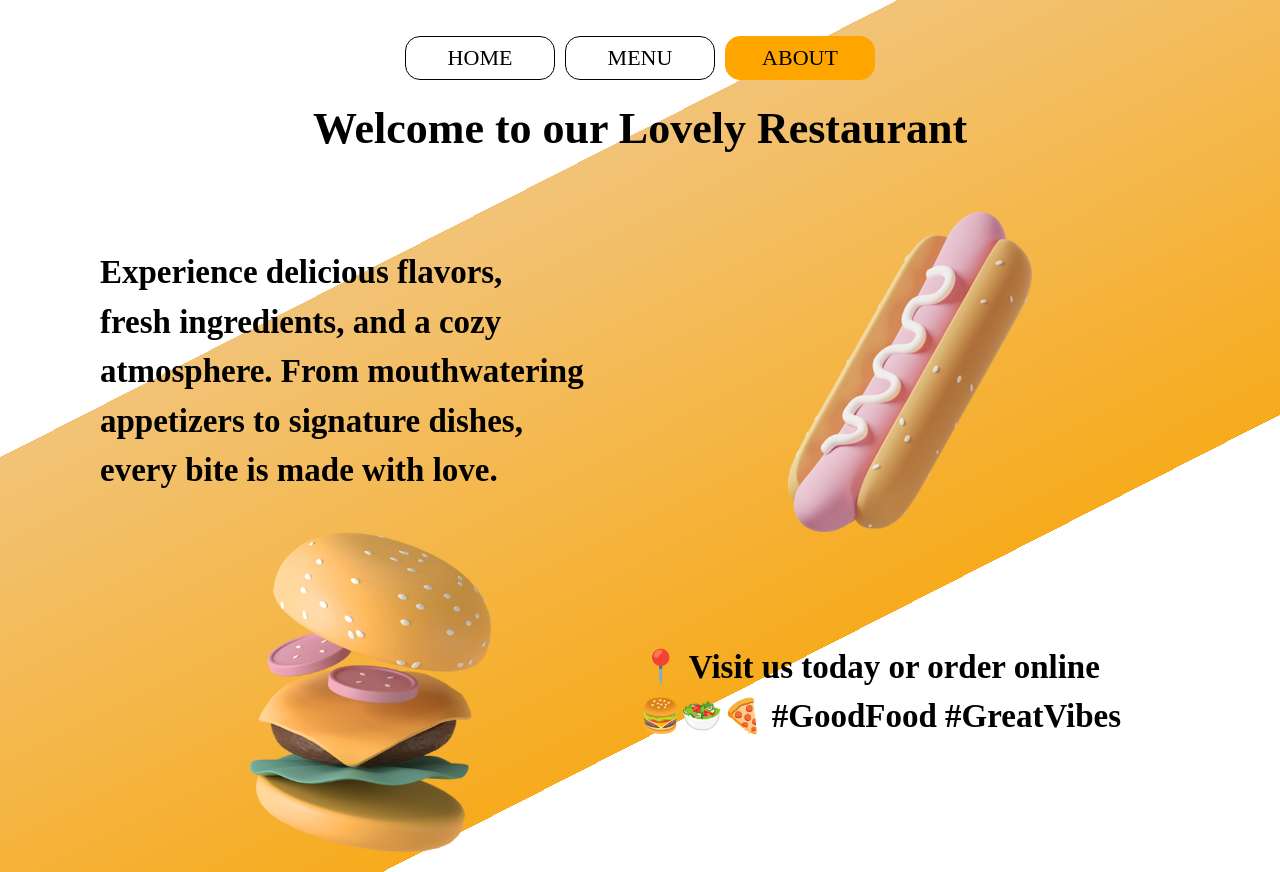
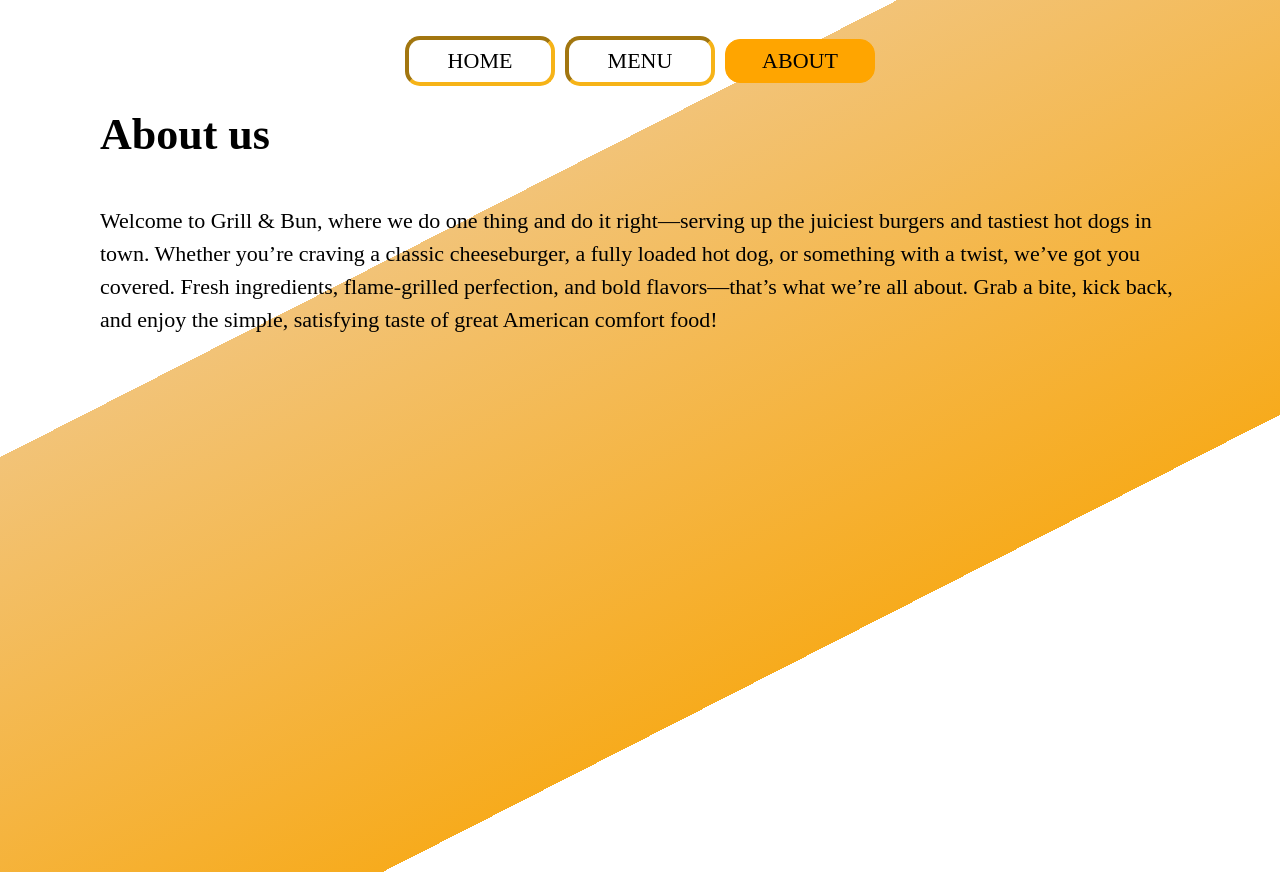
Before and after one commit to david-urbanek/restaurant-page, a website built with webpack: page src/template.html in a window 1280 px wide. Both pictures are taken after a click on the button "ABOUT". Built offline with nearby package versions, Linux system fonts and the light colour scheme; a web font is replaced by a local one.

Commit message:
Add about page

```diff
--- /dev/null
+++ b/src/about-page.js
@@ -0,0 +1,17 @@
+export function createAboutPage() {
+  const content = document.querySelector("#content");
+  content.replaceChildren();
+  //about page container
+  const aboutContainer = document.createElement("div");
+  aboutContainer.id = "about-container";
+  content.appendChild(aboutContainer);
+  //heading
+  const aboutHeading = document.createElement("h1");
+  aboutHeading.textContent = "About us";
+  aboutContainer.appendChild(aboutHeading);
+  //info
+  const aboutInfo = document.createElement("p");
+  aboutInfo.textContent =
+    "Welcome to Grill & Bun, where we do one thing and do it right—serving up the juiciest burgers and tastiest hot dogs in town. Whether you’re craving a classic cheeseburger, a fully loaded hot dog, or something with a twist, we’ve got you covered. Fresh ingredients, flame-grilled perfection, and bold flavors—that’s what we’re all about. Grab a bite, kick back, and enjoy the simple, satisfying taste of great American comfort food!";
+    aboutContainer.appendChild(aboutInfo)
+}
--- a/src/index.js
+++ b/src/index.js
@@ -1,6 +1,7 @@
 import "./styles.css";
 import { createInitialPage } from "./home-page";
 import { createMenuPage } from "./menu-page"
+import { createAboutPage } from "./about-page"
 createInitialPage()
 
 const menuButton = document.querySelector("#menu")
@@ -8,3 +9,6 @@ menuButton.addEventListener("click", createMenuPage)
 
 const homeButton = document.querySelector("#home")
 homeButton.addEventListener("click", createInitialPage)
+
+const aboutButton = document.querySelector("#about")
+aboutButton.addEventListener("click", createAboutPage)
--- a/src/styles.css
+++ b/src/styles.css
@@ -111,6 +111,7 @@ img {
 #main-info {
   display: grid;
   grid-template-columns: 1fr 1fr;
+  gap: 32px;
   align-items: center;
   justify-items: center;
 }
@@ -118,7 +119,7 @@ img {
 #menu-container {
   display: grid;
   justify-content: center;
-  grid-template-columns: 1fr 1fr;
+  grid-template-columns: repeat(auto-fit, minmax(300px, 1fr));
   gap: 32px;
   text-align: center;
 }
@@ -138,10 +139,16 @@ img {
   margin-top: 10%;
 }
 
+#about-container {
+    display: flex;
+    flex-direction: column;
+    gap: 36px;
+}
+
 /* From Uiverse.io by Awadhesh684827 */
 button {
   display: inline-block;
-  border: 1px solid rgb(0, 0, 0);
+  border: 4px inset rgb(246, 179, 23);
   color: rgb(0, 0, 0);
   padding: 10px 13px;
   min-width: 150px;
```
